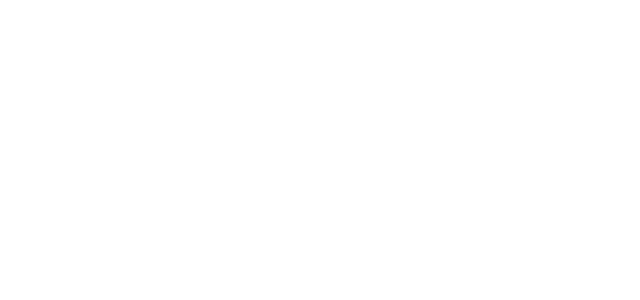
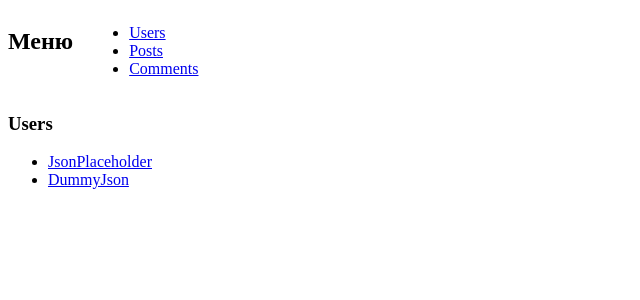
Before and after one commit to Denzou20202/react, a React (Vite) app: page /users in a window 1280 px wide. Before the commit this address had no page. Shown: the top 300 px of the page, without its empty margins (0-640 px from the left). Built offline with nearby package versions, Linux system fonts and the light colour scheme.

Commit message:
Work on mistakes HW_3.2

```diff
--- a/src/components/menu/Menu.tsx
+++ b/src/components/menu/Menu.tsx
@@ -2,34 +2,22 @@ import {Link} from "react-router-dom";
 
 const Menu = () => {
   return (
-    <div>
-      <nav style={{ display: 'flex', gap: '1rem', marginBottom: '1rem' }}>
+
+    <nav style={{ display: 'flex', gap: '1rem', marginBottom: '1rem'}}>
       <h2>Меню</h2>
       <ul>
         <li>
-            Users
-            <ul>
-              <li><Link to="/users/jsonplaceholder">JsonPlaceholder</Link></li>
-              <li><Link to="/users/dummyjson">DummyJson</Link></li>
-            </ul>
+          <Link to="/users">Users</Link>
         </li>
         <li>
-            Posts
-            <ul>
-              <li><Link to="/posts/jsonplaceholder">JsonPlaceholder</Link></li>
-              <li><Link to="/posts/dummyjson">DummyJson</Link></li>
-            </ul>
+          <Link to="/posts">Posts</Link>
         </li>
         <li>
-            Comments
-            <ul>
-              <li><Link to="/comments/jsonplaceholder">JsonPlaceholder</Link></li>
-            </ul>
+          <Link to="/comments">Comments</Link>
         </li>
       </ul>
+    </nav>
 
-      </nav>
-    </div>
   );
 };
 
--- /dev/null
+++ b/src/components/pages/CommentsPage.tsx
@@ -0,0 +1,12 @@
+import {Link} from "react-router-dom";
+
+export const CommentsPage = () => {
+  return (
+    <div>
+      <h3>Comments</h3>
+      <ul>
+        <li><Link to="/comments/jsonplaceholder">JsonPlaceholder</Link></li>
+      </ul>
+    </div>
+  );
+};
--- /dev/null
+++ b/src/components/pages/PostsPage.tsx
@@ -0,0 +1,13 @@
+import {Link} from "react-router-dom";
+
+export const PostsPage = () => {
+  return (
+    <div>
+      <h3>Posts</h3>
+      <ul>
+        <li><Link to="/posts/jsonplaceholder">JsonPlaceholder</Link></li>
+        <li><Link to="/posts/dummyjson">DummyJson</Link></li>
+      </ul>
+    </div>
+  );
+};
--- /dev/null
+++ b/src/components/pages/UsersPage.tsx
@@ -0,0 +1,13 @@
+import {Link} from "react-router-dom";
+
+export const UsersPage = () => {
+  return (
+    <div>
+      <h3>Users</h3>
+      <ul>
+        <li><Link to="/users/jsonplaceholder">JsonPlaceholder</Link></li>
+        <li><Link to="/users/dummyjson">DummyJson</Link></li>
+      </ul>
+    </div>
+  );
+};
--- a/src/main.tsx
+++ b/src/main.tsx
@@ -2,22 +2,28 @@ import {createRoot} from 'react-dom/client'
 import './index.css'
 import App from './App.tsx'
 import {BrowserRouter, Route, Routes} from "react-router-dom";
-import UsersJsonPlaceholder from "./components/pages/UsersJsonPlaceholder.tsx";
-import UsersDummyJson from "./components/pages/UsersDummyJson.tsx";
-import PostsJsonPlaceholder from "./components/pages/PostsJsonPlaceholder.tsx";
-import PostsDummyJson from "./components/pages/PostsDummyJson.tsx";
+import UsersJsonPlaceholder from "./components/users/UsersJsonPlaceholder.tsx";
+import UsersDummyJson from "./components/users/UsersDummyJson.tsx";
+import PostsJsonPlaceholder from "./components/posts/PostsJsonPlaceholder.tsx";
+import PostsDummyJson from "./components/posts/PostsDummyJson.tsx";
 import CommentsJsonPlaceholder
-  from "./components/pages/CommentsJsonPlaceholder.tsx";
+  from "./components/comments/CommentsJsonPlaceholder.tsx";
+import {UsersPage} from "./components/pages/UsersPage.tsx";
+import {PostsPage} from "./components/pages/PostsPage.tsx";
+import {CommentsPage} from "./components/pages/CommentsPage.tsx";
 
 createRoot(document.getElementById('root')!)
   .render(<BrowserRouter>
     <Routes>
       <Route path={"/"} element={<App/>}>
+        <Route path="/users" element={<UsersPage/>}/>
         <Route path="/users/jsonplaceholder" element={<UsersJsonPlaceholder />} />
         <Route path="/users/dummyjson" element={<UsersDummyJson />} />
+        <Route path="/posts" element={<PostsPage/>}/>
         <Route path="/posts/jsonplaceholder" element={<PostsJsonPlaceholder />} />
         <Route path="/posts/dummyjson" element={<PostsDummyJson />} />
+        <Route path="/comments" element={<CommentsPage/>}/>
         <Route path="/comments/jsonplaceholder" element={<CommentsJsonPlaceholder />} />
       </Route>
     </Routes>
-</BrowserRouter>)
+  </BrowserRouter>)
```
Also changed, not shown: src/components/comments/CommentsJsonPlaceholder.tsx (renamed from src/components/pages/CommentsJsonPlaceholder.tsx), src/components/posts/PostsDummyJson.tsx (renamed from src/components/pages/PostsDummyJson.tsx), src/components/posts/PostsJsonPlaceholder.tsx (renamed from src/components/pages/PostsJsonPlaceholder.tsx), src/components/users/UsersDummyJson.tsx (renamed from src/components/pages/UsersDummyJson.tsx), src/components/users/UsersJsonPlaceholder.tsx (renamed from src/components/pages/UsersJsonPlaceholder.tsx). Lines whose indentation alone changed are shown as unchanged.
